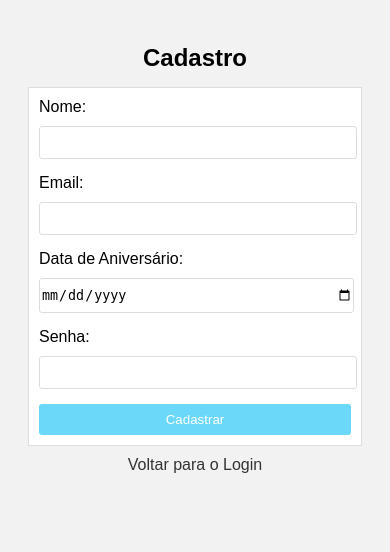
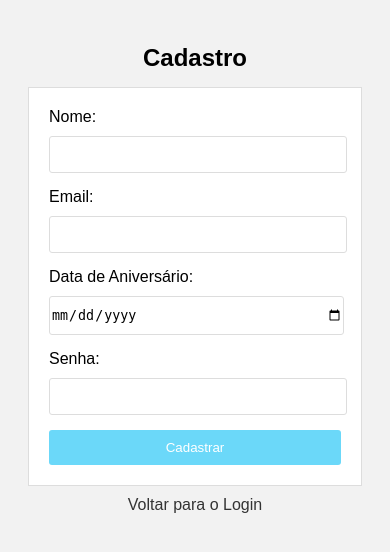
Before and after one commit to hub-stimulus/stimulus-web, a Flask app: page /cadastro in a window 390 px wide. Shown: the top 552 px of the page. Run offline with Flask 2, Linux system fonts and the light colour scheme.

Commit message:
Update cadastro.css

```diff
--- a/static/css/cadastro.css
+++ b/static/css/cadastro.css
@@ -54,21 +54,19 @@ a {
 }
 
 @media screen and (max-width: 480px) {
-    form {
-        padding: 10px;
-    }
+
 
     input[type="text"],
     input[type="email"],
     input[type="date"],
     input[type="password"] {
-        padding-top: 8px;
-        padding-bottom: 8px;
+        padding-top: 10px;
+        padding-bottom: 10px;
     }
 
     input[type="submit"] {
-        padding-top: 8px;
-        padding-bottom: 8px;
+        padding-top: 10px;
+        padding-bottom: 10px;
     }
 
     h1 {
```
